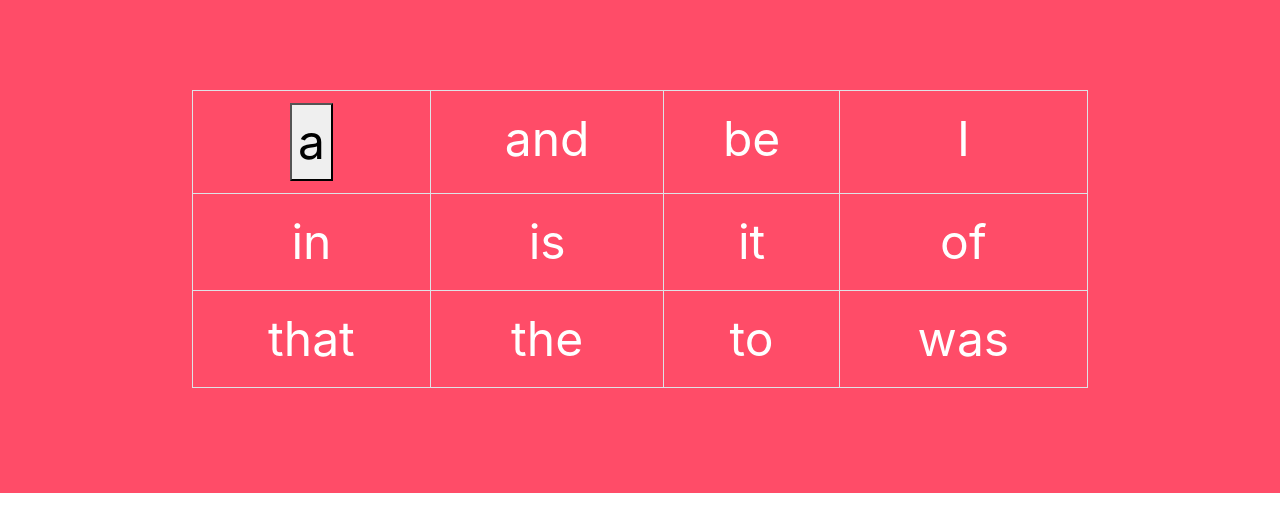
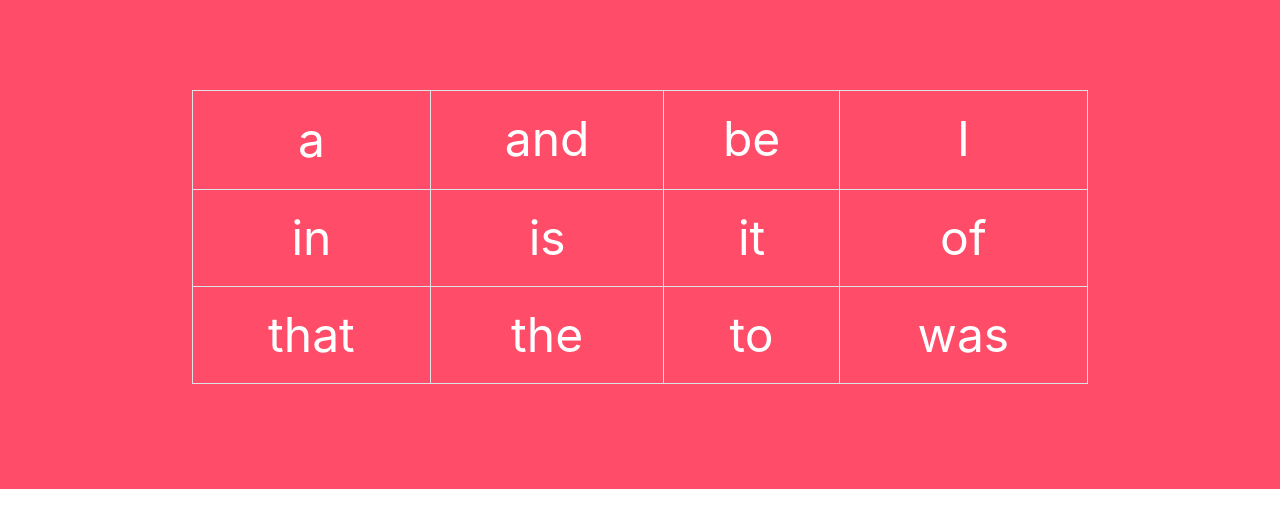
Before and after one commit to zuoningyu/MagicWords_KH, a plain HTML site: page index.html in a window 1280 px wide. Drawn offline with nearby package versions, Linux system fonts and the light colour scheme.

Commit message:
Add files via upload

```diff
--- a/style.css
+++ b/style.css
@@ -5,3 +5,10 @@
   color: #fff;
   font-size: 3rem;
 }
+
+button{
+  color: #fff;
+  background-color: #ff4c68;
+  border: none;
+  width: 100%;
+}
```
